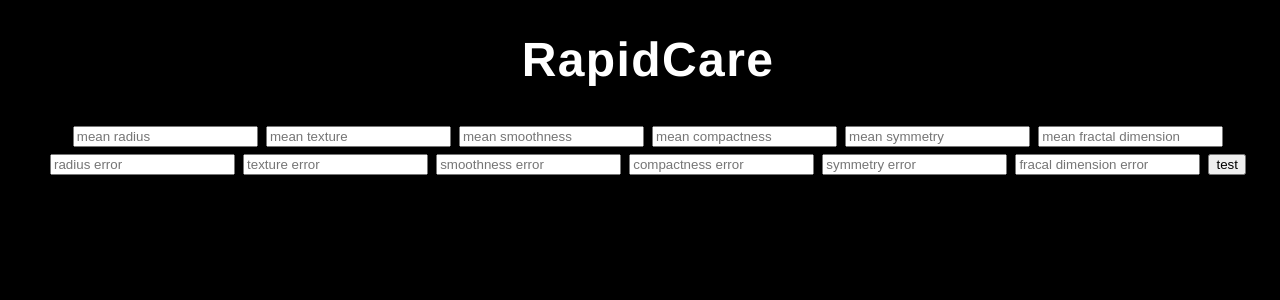
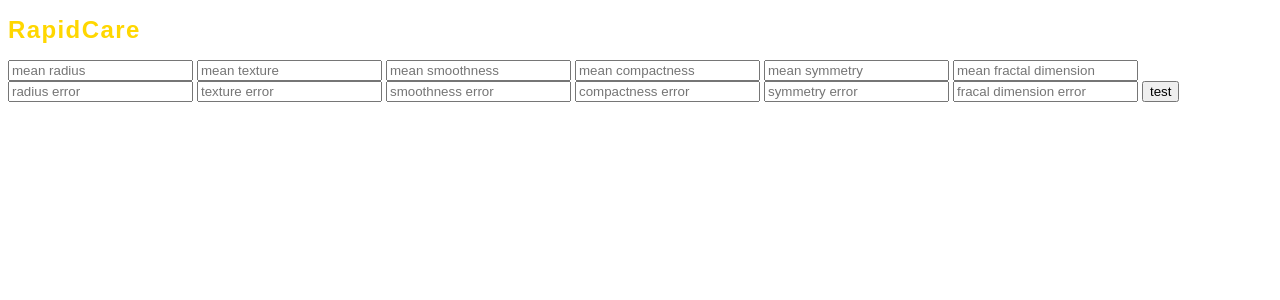
Before and after one commit to abigaylerose03/RapidCare, a Flask app: page / in a window 1280 px wide. Shown: the top 300 px of the page. Run offline with Flask 2, Linux system fonts and the light colour scheme; parts of the project's set-up code (start-up, migrations or seed data) failed here and were passed over.

Commit message:
change css

```diff
--- a/static/style.css
+++ b/static/style.css
@@ -1,11 +1,7 @@
-body {
-	width: 100%;
-	height:100%;
-	font-family: 'Helvetica';
-	background: #000;
-	color: #fff;
+
+.main h1 {
+	font-family: 'Montserrat', sans-serif;
+	letter-spacing:1.4px;
 	font-size: 24px;
-	text-align:center;
-	letter-spacing:1.4px;
-
+	color: gold;
 }
```
Also changed, not shown: templates/style.css (deleted, +0 -12 lines), 1 other file.
